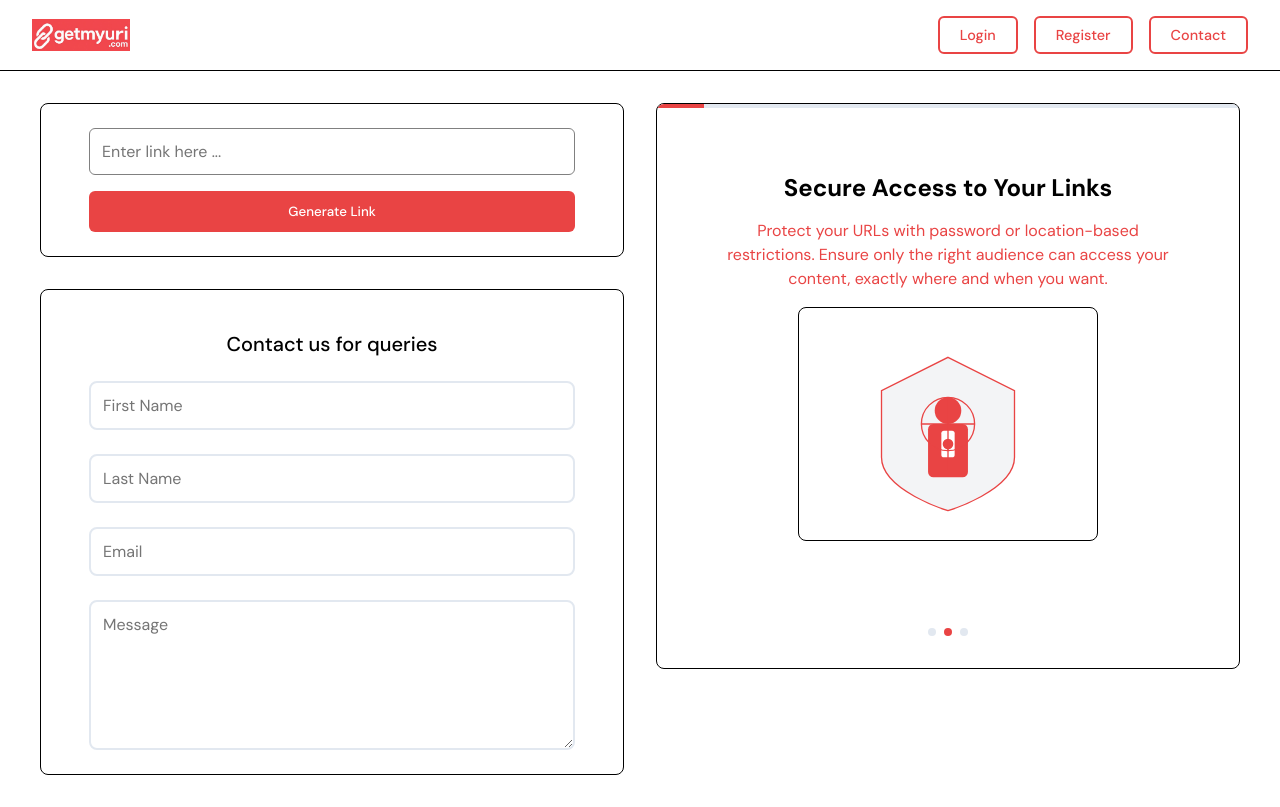
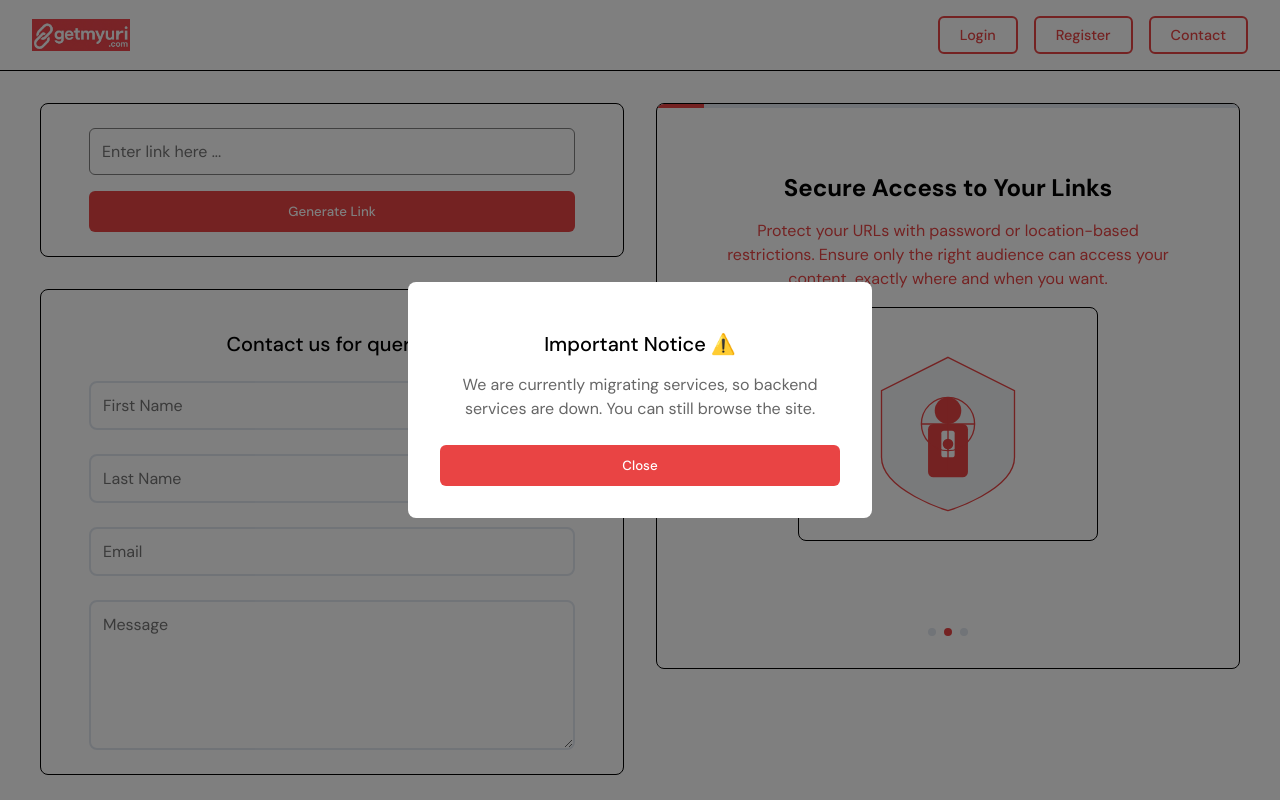
Before and after one commit to sanath265/getmyuri, a React (Create React App) app: page / in a window 1280 px wide. Built offline with nearby package versions, Linux system fonts and the light colour scheme.

Commit message:
added migrating services notice

```diff
--- a/src/components/CustomizeLink.js
+++ b/src/components/CustomizeLink.js
@@ -271,11 +271,6 @@ function StatsPanel() {
 }
 
 function CustomizeLink() {
-  useEffect(() => {
-    window.alert(
-      'We are currently migrating services, so some features may be down. You can still browse the site.'
-    );
-  }, []);
   const navigate = useNavigate();
   const { logout } = useAuth();
   const [mode, setMode] = useState('manual');
@@ -905,6 +900,10 @@ function CustomizeLink() {
 
   const [copied, setCopied] = useState(false);
 
+  // Migration overlay state
+  const [showMigrationOverlay, setShowMigrationOverlay] = useState(true);
+  const handleCloseMigrationOverlay = () => setShowMigrationOverlay(false);
+
   return (
     <div className="app-container">
       <nav className="main-nav">
@@ -918,6 +917,20 @@ function CustomizeLink() {
         </div>
       </nav>
       <div className="content-container" style={{ background: '#fff', minHeight: '100vh', paddingBottom: '2rem' }}>
+        {showMigrationOverlay && (
+        <div className="popup-overlay">
+          <div className="popup">
+            <h2>Important Notice ⚠️</h2>
+            <p>We are currently migrating services, so backend services are down. You can still browse the site.</p>
+            <div className="popup-buttons">
+              {/* <Link to="/login" className="sign-in-btn">Sign in</Link> */}
+              <button onClick={handleCloseMigrationOverlay} className="sign-in-btn">
+                Close
+              </button>
+            </div>
+          </div>
+        </div>
+      )}
         <div className="customize-container" style={{ background: '#fff', boxShadow: 'none', marginBottom: 0 }}>
           {/* Mode Toggle */}
           <div className="mode-toggle">
--- a/src/components/Home.js
+++ b/src/components/Home.js
@@ -23,7 +23,7 @@ function Home() {
   const [shortUrl, setShortUrl] = useState('');
   const [isLoading, setIsLoading] = useState(false);
   const [copied, setCopied] = useState(false);
-  // Migration popup state removed; now using alert.
+  const [showMigrationOverlay, setShowMigrationOverlay] = useState(true);
   const navigate = useNavigate();
 
   const slides = [
@@ -58,11 +58,9 @@ function Home() {
     return () => clearInterval(timer);
   }, []);
 
-  useEffect(() => {
-    window.alert(
-      'We are currently migrating services, so some features may be down. You can still browse the site.'
-    );
-  }, []);
+  const handleCloseMigrationOverlay = () => {
+    setShowMigrationOverlay(false);
+  };
 
   const handleSlideClick = (index) => {
     setCurrentSlide(index);
@@ -221,6 +219,20 @@ function Home() {
 
   return (
     <>
+      {showMigrationOverlay && (
+        <div className="popup-overlay">
+          <div className="popup">
+            <h2>Important Notice ⚠️</h2>
+            <p>We are currently migrating services, so backend services are down. You can still browse the site.</p>
+            <div className="popup-buttons">
+              {/* <Link to="/login" className="sign-in-btn">Sign in</Link> */}
+              <button onClick={handleCloseMigrationOverlay} className="sign-in-btn">
+                Close
+              </button>
+            </div>
+          </div>
+        </div>
+      )}
       <div className="home-container">
       <nav className="navbar">
         <img src={logo} alt="GetMyUri" className="nav-logo" onClick={() => navigate('/')} />
```
